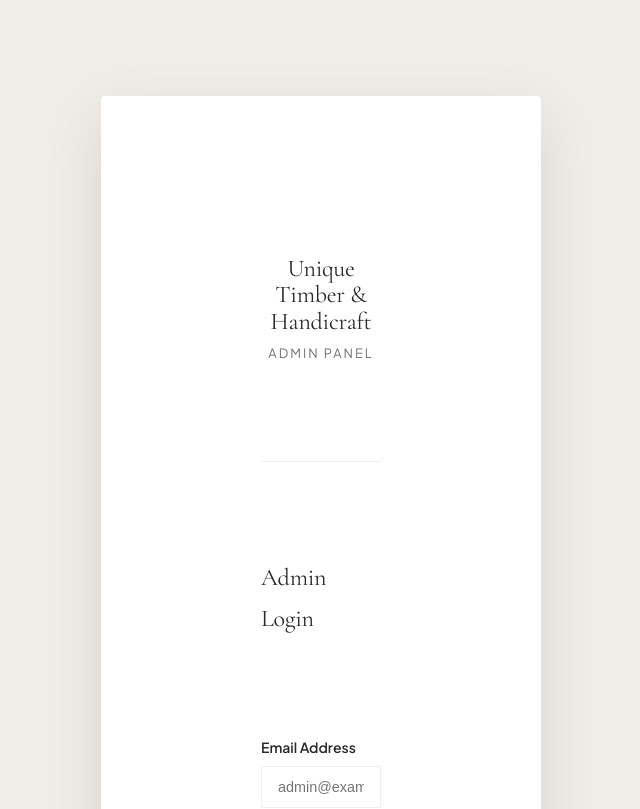
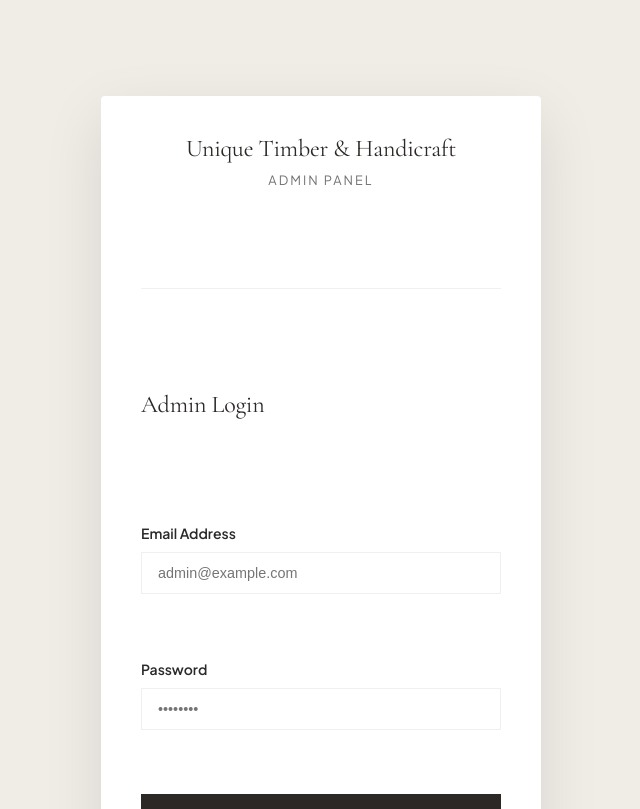
Before and after one commit to Raief445/unique-handicraft, a Next.js app: page /login in a window 1280 px wide. Shown: the top 809 px of the page, without its empty margins (319-959 px from the left). Built offline with nearby package versions, Linux system fonts and the light colour scheme; no server answers; the database is empty.

Commit message:
fix: restore standard padding on admin and login to prevent layout collapse

```diff
--- a/app/admin/admin.module.css
+++ b/app/admin/admin.module.css
@@ -6,6 +6,6 @@
 
 .adminMain {
   flex: 1;
-  padding: var(--spacing-xl);
+  padding: 2rem;
   overflow-x: auto;
 }
--- a/app/login/login.module.css
+++ b/app/login/login.module.css
@@ -10,7 +10,7 @@
 .card {
   background: white;
   border-radius: var(--border-radius-lg);
-  padding: var(--spacing-xxl);
+  padding: 2.5rem;
   width: 100%;
   max-width: 440px;
   box-shadow: 0 20px 60px rgba(0,0,0,0.1);
```
